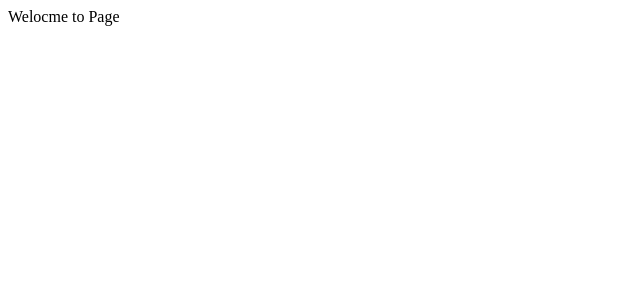
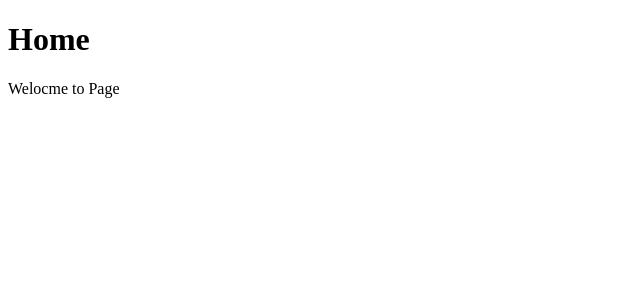
Before and after one commit to ciwwan1980/ciwwan1980-my-portfolio-next-js, a Next.js app: page / in a window 1280 px wide. Shown: the top 300 px of the page, without its empty margins (0-640 px from the left). Built offline with nearby package versions, Linux system fonts and the light colour scheme.

Commit message:
adding-about-page

```diff
--- a/pages/index.js
+++ b/pages/index.js
@@ -1,5 +1,9 @@
-const index=()=> <div>Welocme to Page</div>
-
-
-
+const index = () => {
+    return (
+    <div>
+    <h1>Home</h1>
+    Welocme to Page
+    </div>
+    )
+}
 export default index;
```
Also changed, not shown: pages/about.js (added, +11 -0 lines).
